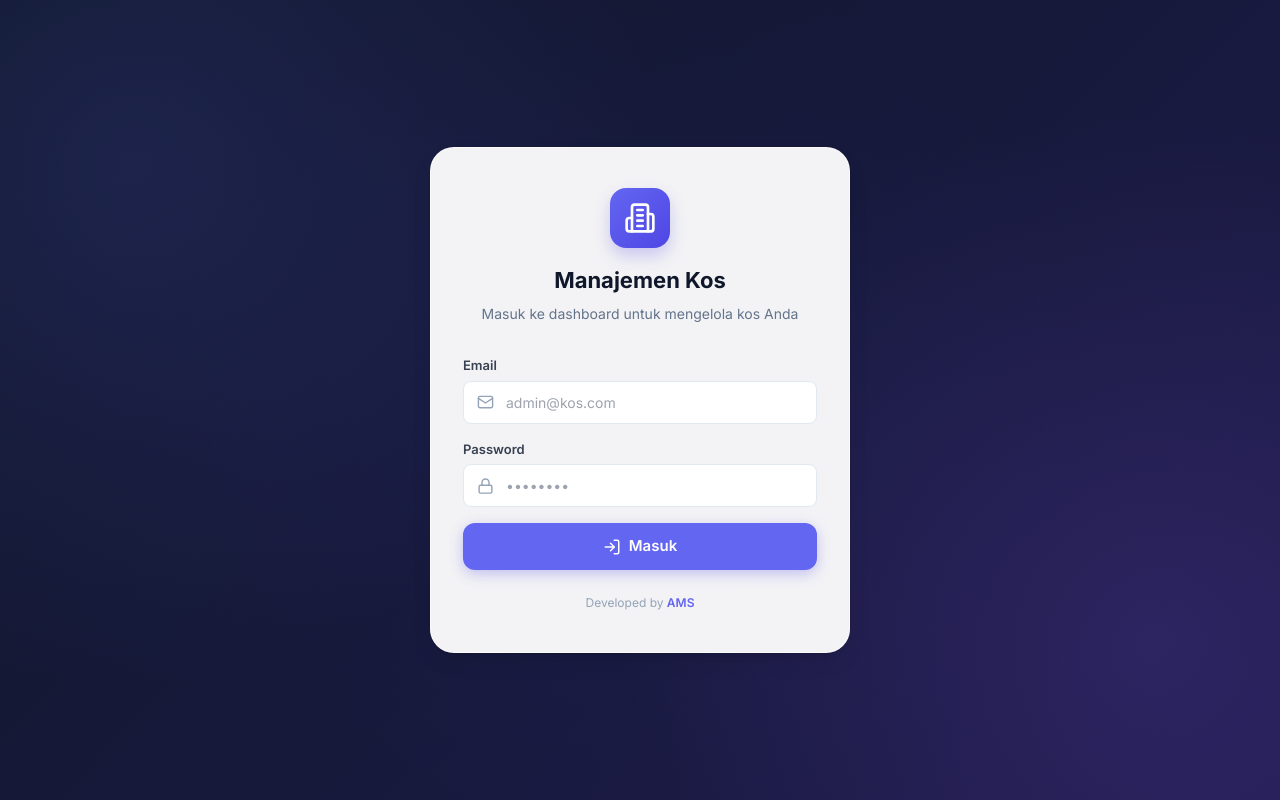
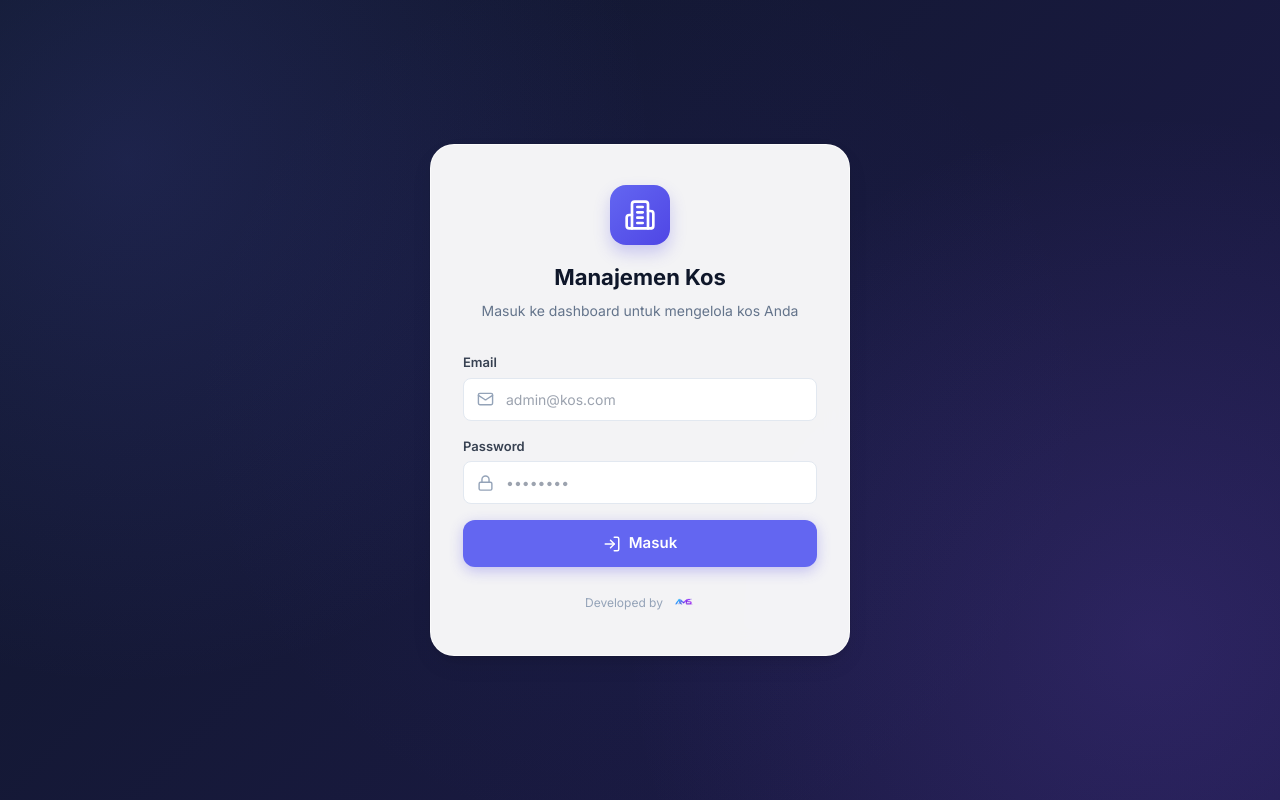
Before and after one commit to armansyam/kos-kosan, a Next.js app: page /login in a window 1280 px wide. Built offline with nearby package versions, Linux system fonts and the light colour scheme; no server answers; the database is empty.

Commit message:
Branding: Replace text credit with active AMS logo image and micro-animations on login page

```diff
--- a/src/app/login/page.tsx
+++ b/src/app/login/page.tsx
@@ -119,17 +119,21 @@ export default function LoginPage() {
         </form>
 
         {/* Developer Credit */}
-        <div style={{ marginTop: 24, textAlign: 'center', fontSize: 12, color: '#94a3b8' }}>
-          <span>Developed by </span>
+        <div style={{ marginTop: 24, display: 'flex', alignItems: 'center', justifyContent: 'center', gap: 8, fontSize: 12, color: '#94a3b8' }}>
+          <span>Developed by</span>
           <a
             href="https://github.com/armansyam"
             target="_blank"
             rel="noopener noreferrer"
-            style={{ color: 'var(--primary, #4f46e5)', fontWeight: 600, textDecoration: 'none', transition: 'color 0.2s' }}
-            onMouseOver={(e) => e.currentTarget.style.color = 'var(--primary-dark)'}
-            onMouseOut={(e) => e.currentTarget.style.color = 'var(--primary)'}
+            style={{ display: 'inline-flex', alignItems: 'center', transition: 'transform 0.2s cubic-bezier(0.34, 1.56, 0.64, 1)' }}
+            onMouseOver={(e) => e.currentTarget.style.transform = 'scale(1.1) rotate(3deg)'}
+            onMouseOut={(e) => e.currentTarget.style.transform = 'scale(1)'}
           >
-            AMS
+            <img
+              src="/ams-logo.png"
+              alt="AMS Logo"
+              style={{ height: '24px', objectFit: 'contain', display: 'block' }}
+            />
           </a>
         </div>
       </div>
```
